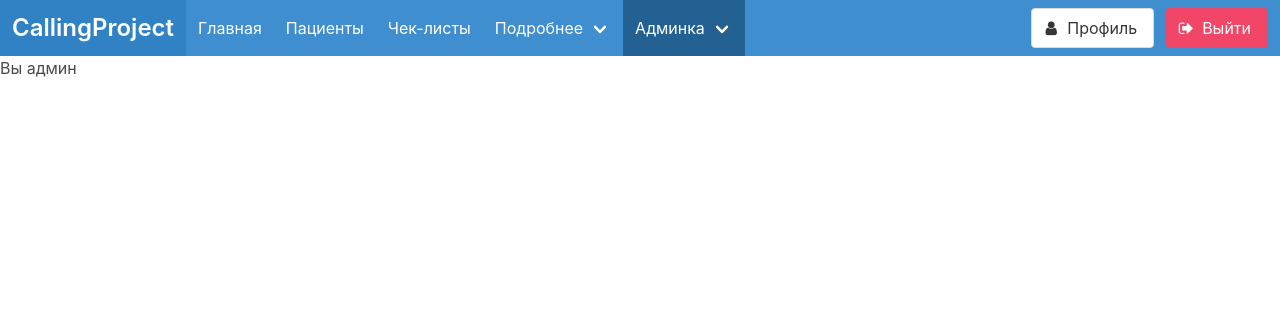
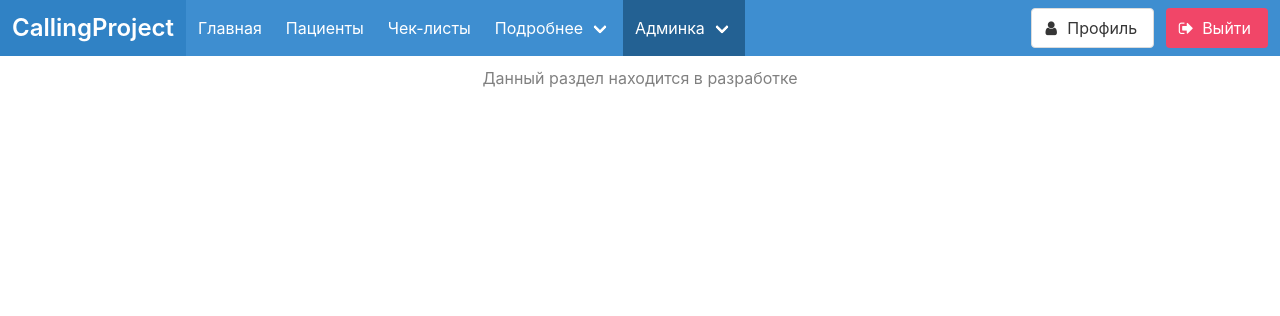
Before and after one commit to AnsaganK/CallingProject, a Django app: page /profile in a window 1280 px wide. Shown: the top 316 px of the page. Run offline with Django 3.2, Linux system fonts and the light colour scheme; a user stored in the database is signed in; data comes from the database, SQL or seed files in the repository; some libraries are stand-ins or nearby versions.

Commit message:
fix profile

```diff
--- a/app/templates/app/admin/profile.html
+++ b/app/templates/app/admin/profile.html
@@ -3,5 +3,5 @@
 {% block title %} Профиль {% endblock %}
 
 {% block content %}
-    Вы админ
+    <h3 class="not_found">Данный раздел находится в разработке</h3>
 {% endblock %}
--- a/app/templates/app/manager/profile.html
+++ b/app/templates/app/manager/profile.html
@@ -3,5 +3,5 @@
 {% block title %} Профиль {% endblock %}
 
 {% block content %}
-    Вы менеджер
+    <h3 class="not_found">Данный раздел находится в разработке</h3>
 {% endblock %}
--- a/app/templates/app/patient/profile.html
+++ b/app/templates/app/patient/profile.html
@@ -3,5 +3,5 @@
 {% block title %} Профиль {% endblock %}
 
 {% block content %}
-    Вы пациент
+    <h3 class="not_found">Данный раздел находится в разработке</h3>
 {% endblock %}
```
